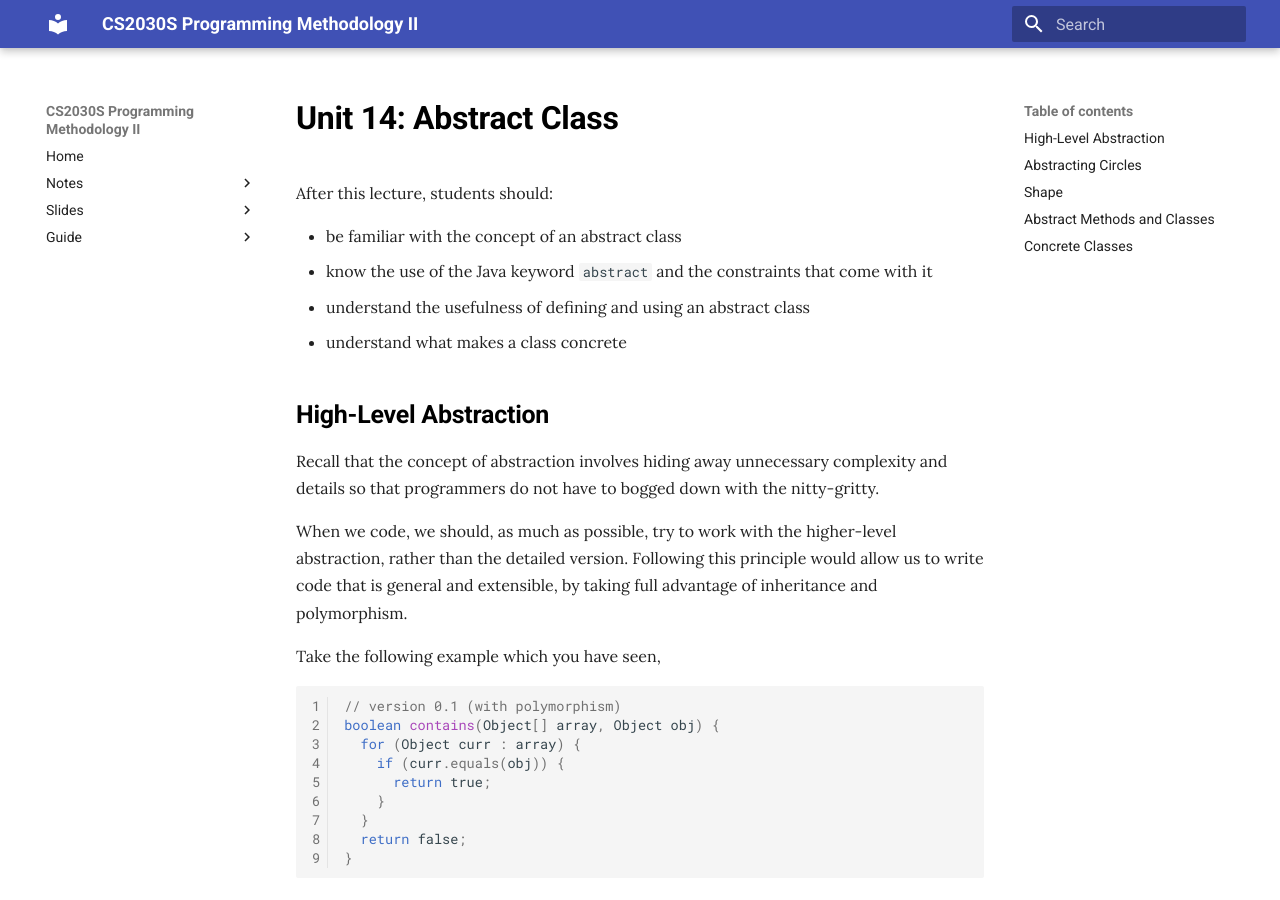
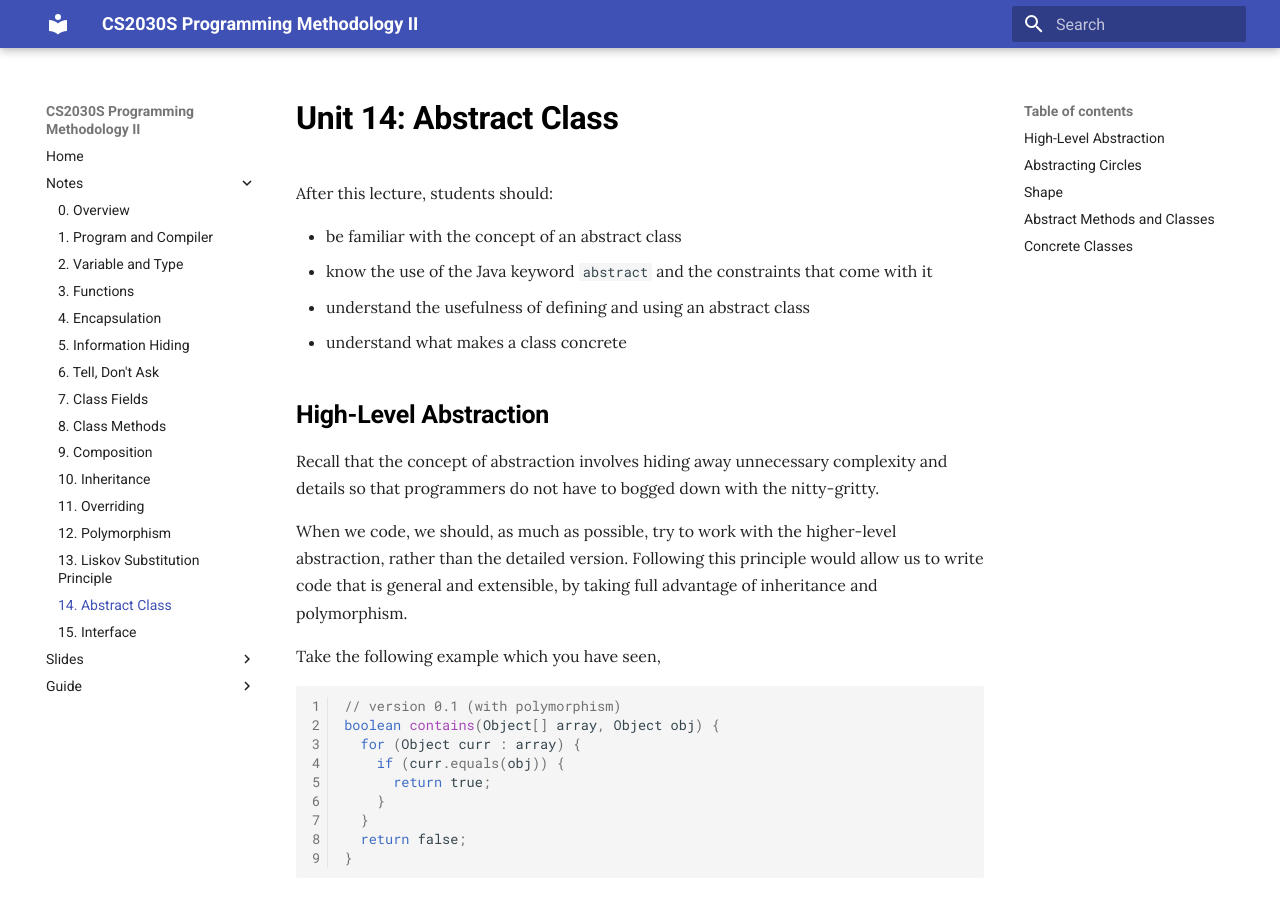
Before and after one commit to nus-cs2030s/2021-s2, an MkDocs documentation site: the page built from docs/14-abstract.md, in a window 1280 px wide and 900 px high. Built offline with MkDocs 1.6.1 and Material for MkDocs 9.7.7, drawn with Linux system fonts in a browser that asks for light colours.

Commit message:
Add links to latest notes

```diff
--- a/mkdocs.yml
+++ b/mkdocs.yml
@@ -14,6 +14,9 @@ nav:
     - 10. Inheritance: '10-inheritance.md'
     - 11. Overriding: '11-overriding.md'
     - 12. Polymorphism: '12-polymorphism.md'
+    - 13. Liskov Substitution Principle: '13-lsp.md'
+    - 14. Abstract Class: '14-abstract.md'
+    - 15. Interface: '15-interface.md'
   - Slides:
     - Lec 1. Introduction: 'slides/cs2030s-lec01.html'
   - Guide:
```
